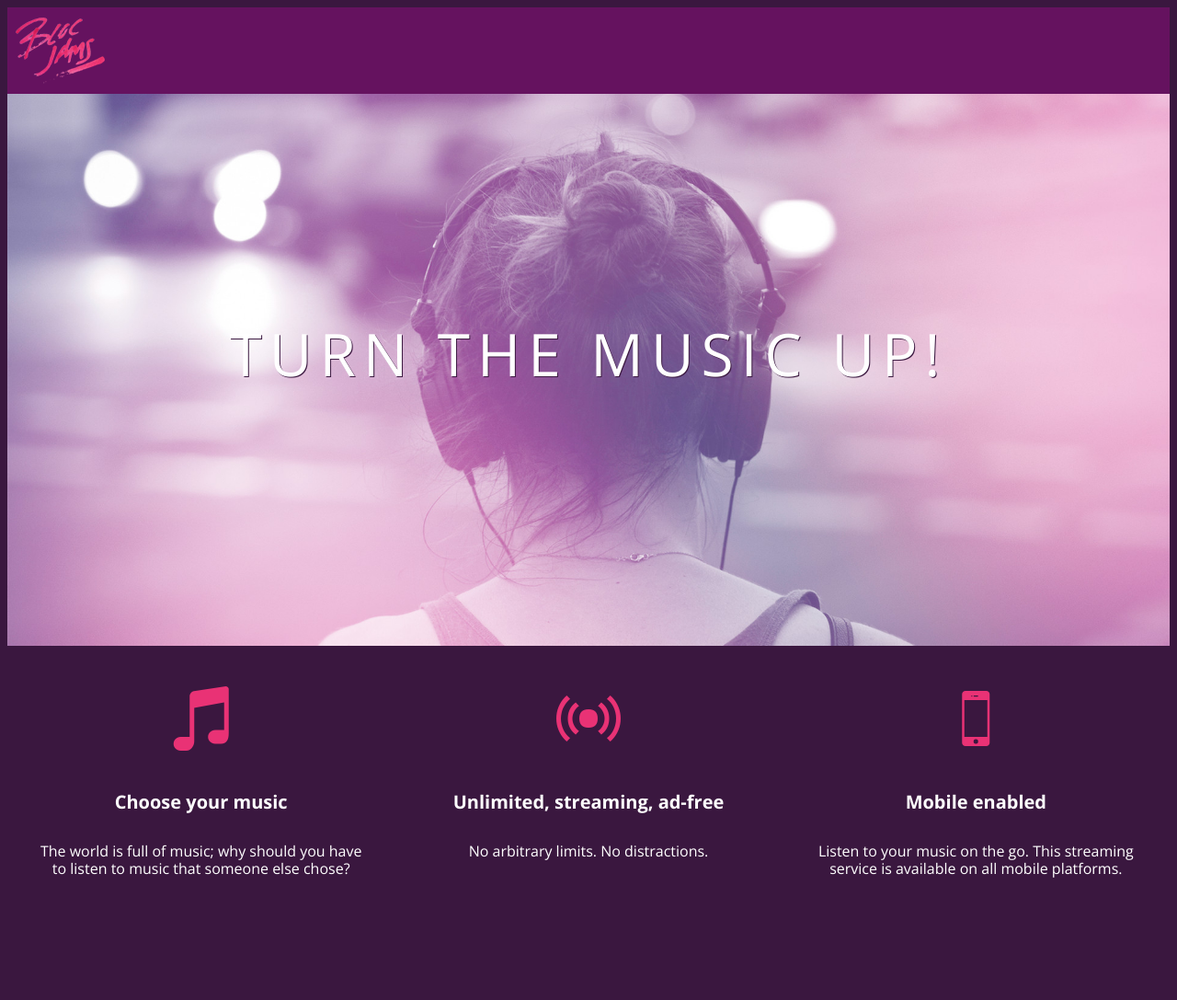
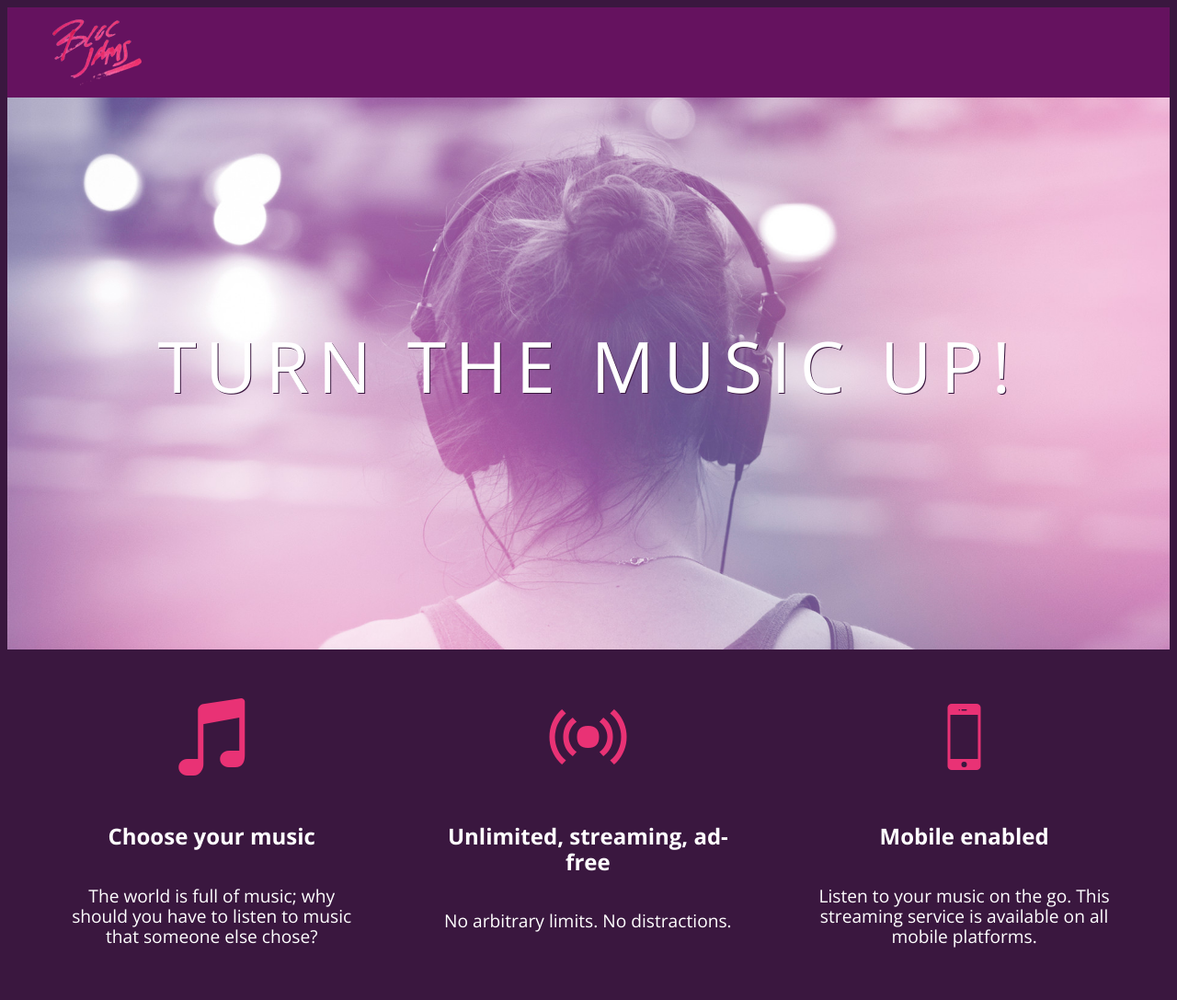
Before and after one commit to eel87/Bloc-Jams, a plain HTML site: page index.html in a window 1280 px wide. Shown: the whole page at 92% size. Before the commit the page ends 1001 px from the top, so only its background shows below. Drawn offline with nearby package versions, Linux system fonts and the light colour scheme.

Commit message:
Checkpoint 4 Bloc Jams HTML and CSS code complete

```diff
--- a/index.html
+++ b/index.html
@@ -2,10 +2,12 @@
 <html>
     <head>
     <title>Bloc Jams</title>
+    <meta name="viewport" content="width=device-width, initial-scale=1">
     <link rel="stylesheet" type="text/css" href="http://fonts.googleapis.com/css?family=Open+Sans:400,800,600,700,300">
     <link rel="stylesheet" type="text/css" href="http://code.ionicframework.com/ionicons/2.0.1/css/ionicons.min.css">
     <link rel="stylesheet" type="text/css" href="styles/normalize.css">
     <link rel="stylesheet" type="text/css" href="styles/main.css">
+    <link rel="stylesheet" type="text/css" href="styles/landing.css">
   </head>
       <body class="landing">
           <nav class="navbar"> <!-- nav bar -->
@@ -14,18 +16,18 @@
           <section class="hero-content"> <!-- hero content -->
           <h1 class="hero-title">Turn the music up!</h1>
         </section>
-        <section class="selling-points"> <!-- selling points -->
-          <div class="point">
+        <section class="selling-points container"> <!-- selling points -->
+          <div class="point column third">
             <span class="ion-music-note"></span>
             <h5 class="point-title">Choose your music</h5>
             <p class="point-description">The world is full of music; why should you have to listen to music that someone else chose?</p>
           </div>
-          <div class="point">
+          <div class="point column third">
             <span class="ion-radio-waves"></span>
             <h5 class="point-title">Unlimited, streaming, ad-free</h5>
             <p class="point-description">No arbitrary limits. No distractions.</p>
           </div>
-          <div class="point">
+          <div class="point column third">
             <span class="ion-iphone"></span>
             <h5 class="point-title">Mobile enabled</h5>
             <p class="point-description">Listen to your music on the go. This streaming service is available on all mobile platforms.</p>
--- /dev/null
+++ b/styles/landing.css
@@ -0,0 +1,48 @@
+body.landing {
+  background-color: rgb(58,23,63);
+}
+
+.hero-content {
+  position: relative;
+  min-height: 600px;
+  background-image: url(../assets/images/bloc_jams_bg.jpg);
+  background-repeat: no repeat;
+  background-position: center center;
+  background-size: cover;
+}
+
+.hero-content .hero-title {
+  position: absolute;
+  top: 40%;
+  -webkit-transform: translateY(-50%);
+  -moz-transform: translateY(-50%);
+  -ms-transform: translateY(-50%);
+  width: 100%;
+  text-align: center;
+  font-size: 4rem;
+  font-weight: 300;
+  text-transform: uppercase;
+  letter-spacing: 0.5rem;
+  text-shadow: 1px 1px 0px rgb(58,23,63);
+}
+
+.selling-points {
+  position: relative;
+}
+
+.point {
+  position: relative;
+  padding: 2rem;
+  text-align: center;
+}
+
+.point .point-title {
+  font-size: 1.25rem;
+}
+
+.ion-music-note,
+.ion-radio-waves,
+.ion-iphone {
+  color: rgb(233,50,117);
+  font-size: 5rem;
+}
--- a/styles/main.css
+++ b/styles/main.css
@@ -1,5 +1,11 @@
+*, *::before, *::after {
+  -moz-box-sizing: border-box;
+  -webkit-box-sizing: border-box;
+  box-sizing: border-box;
+}
+
 html {
-  height: 100%; /* makes sure our HTML takes up 100% of the browser window */
+  height: 100%;
   font-size: 100%;
 }
 
@@ -9,10 +15,6 @@ body {
   min-height: 100%;
 }
 
-body.landing {
-  background-color: rgb(58,23,63);
-}
-
 .navbar {
   padding: 0.5rem;
   background-color: rgb(101,18,95);
@@ -20,57 +22,35 @@ body.landing {
 
 .navbar .logo {
   position: relative;
-  left: 2rm;
+  left: 2rem;
 }
 
-.hero-content {
-  position: relative;
-  min-height: 600px;
-  background-image: url(../assets/images/bloc_jams_bg.jpg);
-  background-repeat: no repeat;
-  background-position: center center;
-  background-size: cover;
+.container {
+  margin: 0 auto;
+  max-width: 64rem;
 }
 
-.hero-content .hero-title {
-  position: absolute;
-  top: 40%;
-  -webkit-transform: translateY(-50%);
-  -moz-transform: translateY(-50%);
-  -ms-transform: translateY(-50%);
-  width: 100%;
-  text-align: center;
-  font-size: 4rem;
-  font-weight: 300;
-  text-transform: uppercase;
-  letter-spacing: 0.5rem;
-  text-shadow: 1px 1px 0px rgb(58,23,63);
+/* medium and small screens (640px) */
+@media (min-width: 640px) {
+  html { font-size: 112%; }
 }
 
-.selling-points {
-  position: relative;
-  display: table;
-  width: 100%;
-  -webkit-box-sizing: border-box;
-  -moz-box-sizing: border-box;
-  box-sizing: border-box;
-}
+  .column {
+    float: left;
+    padding-left: 1rem;
+    padding-right: 1rem;
+  }
 
-.point {
-  display: table-cell;
-  position: relative;
-  width: 33.3%;
-  padding: 2rem;
-  text-align: center;
-}
+  .column.full {width: 100%;}
+  .column.two-thirds {width: 66.7%;}
+  .column.half {width: 50%;}
+  .column.third {width: 33.3%;}
+  .column.fourth {width: 25%;}
+  .column.flow-opposite {float: right;}
 
-.point .point-title {
-  font-size: 1.25rem;
-}
 
-.ion-music-note,
-.ion-radio-waves,
-.ion-iphone {
-  color: rgb(233,50,117);
-  font-size: 5rem;
-}
+
+  /* large screens (1024px) */
+  @media (min-width: 1024px) {
+    html { font-size: 120%; }
+  }
```
